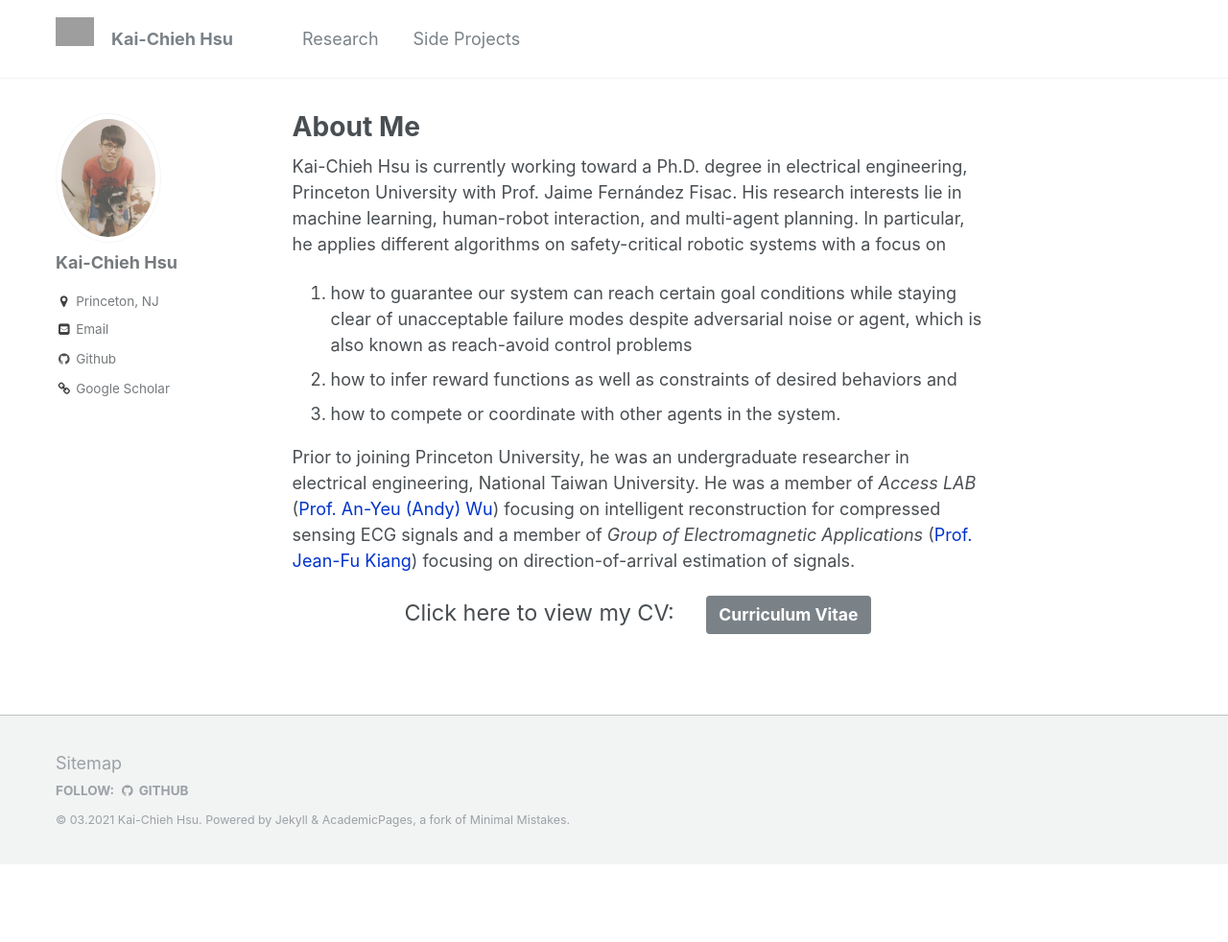
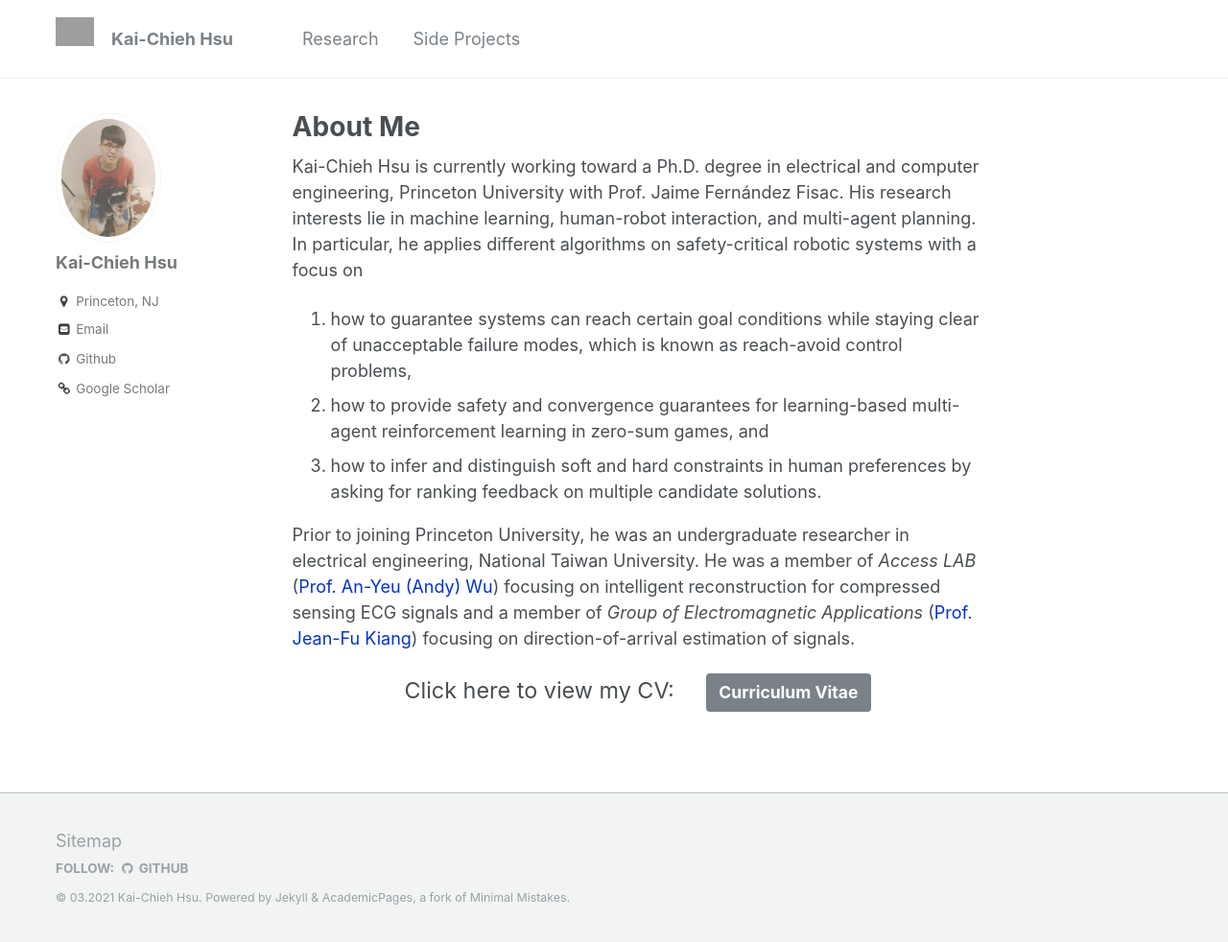
Before and after one commit to kaichiehhsu/kaichiehhsu.github.io, a Jekyll site: the page built from _pages/about.md, in a window 1280 px wide and 982 px high. Shown: the whole window at 96% size. Built offline with Jekyll 4.4.1, drawn with Linux system fonts in a browser that asks for light colours.

Commit message:
update about

```diff
--- a/_config.yml
+++ b/_config.yml
@@ -203,6 +203,9 @@ collections:
   ongoing:
     output: true
     permalink: /:collection/:path/
+  posts:
+    output: true
+    permalink: /:collection/:path/
 
 # Archives
 #  Type
@@ -242,10 +245,8 @@ defaults:
     values:
       layout: single
       author_profile: true
-      read_time: true
       comments: true
       share: true
-      related: true
   # _pages
   - scope:
       path: ""
--- a/_pages/about.md
+++ b/_pages/about.md
@@ -4,12 +4,12 @@ title: "About Me"
 author_profile: true
 ---
 
-Kai-Chieh Hsu is currently working toward a Ph.D. degree in electrical engineering, Princeton University with <span>Prof. Jaime Fernández Fisac</span>.
+Kai-Chieh Hsu is currently working toward a Ph.D. degree in electrical and computer engineering, Princeton University with <span>Prof. Jaime Fernández Fisac</span>.
 His research interests lie in machine learning, human-robot interaction, and multi-agent planning.
 In particular, he applies different algorithms on safety-critical robotic systems with a focus on
-1. how to guarantee our system can reach certain goal conditions while staying clear of unacceptable failure modes despite adversarial noise or agent, which is also known as reach-avoid control problems
-2. how to infer reward functions as well as constraints of desired behaviors and
-3. how to compete or coordinate with other agents in the system.
+1. how to guarantee systems can reach certain goal conditions while staying clear of unacceptable failure modes, which is known as reach-avoid control problems,
+2. how to provide safety and convergence guarantees for learning-based multi-agent reinforcement learning in zero-sum games, and
+3. how to infer and distinguish soft and hard constraints in human preferences by asking for ranking feedback on multiple candidate solutions.
 
 Prior to joining Princeton University, he was an undergraduate researcher in electrical engineering, National Taiwan University.
 He was a member of *Access LAB* (<a href="http://access.ee.ntu.edu.tw/" style="color: rgb(0,51,204)">Prof. An-Yeu (Andy) Wu</a>) focusing on intelligent reconstruction for compressed sensing ECG signals and a member of *Group of Electromagnetic Applications* (<a href="http://cc.ee.ntu.edu.tw/~jfkiang/" style="color: rgb(0,51,204)">Prof. Jean-Fu Kiang</a>) focusing on direction-of-arrival estimation of signals.
```
